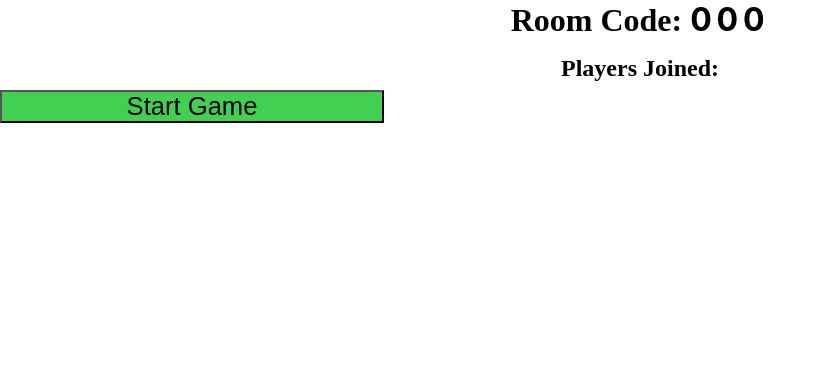
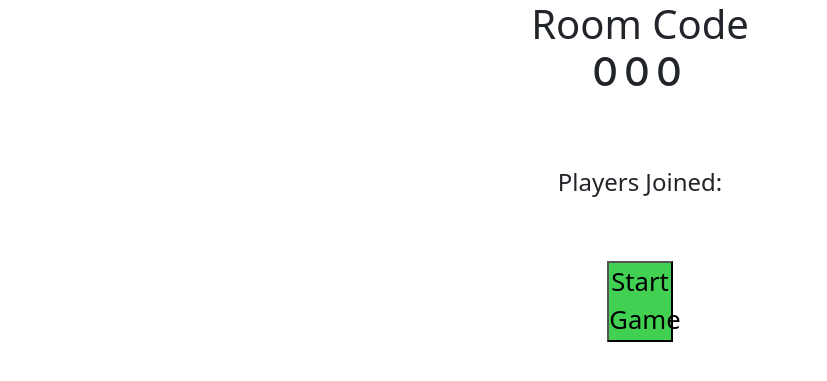
Before and after one commit to prawny1103/cits3403-project, a Flask app: page /game/000 in a window 1280 px wide. Shown: the top 381 px of the page, without its empty margins (0-827 px from the left). Run offline with Flask 3, Linux system fonts and the light colour scheme; a user stored in the database is signed in; tables that the repository leaves empty hold one stand-in row (values such as "Sample post"); some libraries are stand-ins or nearby versions.

Commit message:
add styling for game page, and modified JS to reflect changes

```diff
--- a/app/templates/game.html
+++ b/app/templates/game.html
@@ -5,33 +5,43 @@
         <meta name="viewport" content="width=device-width, initial-scale=1.0">
         <title>Agile Quiz</title>
         <link rel="stylesheet" href="{{ url_for('static', filename='css/styles.css') }}">
+        <link rel="preconnect" href="https://fonts.gstatic.com" crossorigin>
+        <link rel="preconnect" href="https://fonts.googleapis.com">
+        <link href="https://fonts.googleapis.com/css2?family=Roboto:ital,wght@0,100..900;1,100..900&display=swap" rel="stylesheet">
+        <link href="https://cdn.jsdelivr.net/npm/bootstrap@5.3.0/dist/css/bootstrap.min.css" rel="stylesheet">
 </head>
     <body>
+        <main id="game-page" class="d-flex justify-content-center align-items-center">
                 <!-- Game Lobby -->
                 <div id="lobby-screen" class="screen active">
-            <h1 id="room-code-display">Room Code: <span id="display-code">{{ room_code }}</span></h1>
+                    <div class="game-lobby-container d-flex flex-column justify-content-center align-items-center">
+                        <h1 id="room-code-display" class="m-0"> Room Code </h1>
+                        <h1 id="display-code" class="m-0">{{ room_code }}</h1>
 
-            <h3 class="players-label">Players Joined:</h3>
-            <ul id="player-list">
+                        <div class="players-container d-flex flex-column justify-content-center align-items-center mt-5">
+                            <h3 class="players-label mt-4">Players Joined:</h3>
+                            <ul id="player-list" class="mb-4">
 
                             </ul>
 
+                        </div>
                         {% if is_host %}
-            <button id="start-game" onclick="startGame()">Start Game</button>
+                        <button id="start-game" class="mt-4" onclick="startGame()">Start Game</button>
                         {% else %}
                         <p class="waiting-msg">Waiting for host to start the game...</p>
                         {% endif %}
+                    </div>
                 </div>
 
                 <!-- Countdown Screen -->
                 <div id="countdown-screen" class="screen">
                     <div id="countdown-number">3</div>
-            <div id="countdown-label">Get Ready!</div>
+                    <div id="countdown-label">Get Ready</div>
                 </div>
 
                 <!-- Question Screen -->
                 <div id="question-screen" class="screen">
-            <div class="card">
+                    <div class="question-screen-container">
                         <div class="q-meta">
                             <span id="q-progress" class="q-progress">
                                 Q 1 / 10
@@ -41,31 +51,82 @@
                         <div class="timer-wrap">
                             <div id="timer-bar"></div>
                         </div>
-                <p id="question-text"></p>
-                <div class="choices-grid" id="choices-grid"></div>
-                <div id="feedback-bar"></div>
+                        <p id="question-text">  </p>
+                        <div class="choices-grid" id="choices-grid">
+                            <!-- for testing
+                           <button>test button</button>
+                           <button>test button</button>
+                           <button>test button</button>
+                           <button>test button</button> -->
+                        </div>
+                        <div id="feedback-bar" class="mt-3"> </div>
                     </div>
                 </div>
 
                 <!-- Between-question show scores -->
                 <div id="scores-screen" class="screen">
-            <div class="card">
+                    <div class="scores-screen-container">
                         <h2>Current Scores</h2>
-                <div id="scores-list"></div>
+                        <div id="scores-list" class="d-flex flex-column justify-content-start align-items-center mt-4 pt-3">
+                            <!-- testing -->
+                            <!-- <div class="score-row gold">
+                                <div>
+                                    <span class="score-rank">1.</span>
+                                    <span class="score-name">Darrell</span>
+                                </div>
+                                <span class="score-pts">7979</span>
+                            </div>
+                            <div class="score-row silver">
+                                <div>
+                                    <span class="score-rank">1.</span>
+                                    <span class="score-name">Darrell</span>
+                                </div>
+                                <span class="score-pts">7979</span>
+                            </div>
+                            <div class="score-row bronze">
+                                <div>
+                                    <span class="score-rank">1.</span>
+                                    <span class="score-name">Darrell</span>
+                                </div>
+                                <span class="score-pts">7979</span>
+                            </div>
+                            <div class="score-row">
+                                <div>
+                                    <span class="score-rank">1.</span>
+                                    <span class="score-name">Darrell</span>
+                                </div>
+                                <span class="score-pts">7979</span>
+                            </div>
+                            <div class="score-row">
+                                <div>
+                                    <span class="score-rank">1.</span>
+                                    <span class="score-name">Darrell</span>
+                                </div>
+                                <span class="score-pts">7979</span>
+                            </div> -->
+                            <!-- testing end -->
+                        </div>
                     </div>
                 </div>
 
                 <!-- Game Over Screen -->
                 <div id="gameover-screen" class="screen">
-            <h1>Game Over!</h1>
-            <p class="subtitle">Final Standings</p>
-            <div id="final-scores" class="card"></div>
-            <a href="/" class="btn">Return to Home</a>
+                    <div class="gameover-container">
+                        <h1>GAME OVER</h1>
+                        <p class="subtitle mt-3">Final Standings</p>
+                        <div class="gameover-standings-container d-flex flex-column justify-content-start align-items-center">
+                            <div id="final-scores" class="d-flex flex-column justify-content-start align-items-center pt-3">
+
+                            </div>
+                        </div>
+                        <a href="/" class="btn mt-4">Return to Home</a>
+                    </div>
                 </div>
 
                 <!-- Error toast -->
                 <div id="toast"></div>
 
+        </main>
         <script src="https://cdn.socket.io/4.0.0/socket.io.min.js"></script>
         <script>
             const socket = io();
@@ -139,9 +200,11 @@
                 container.innerHTML = sorted.length === 0
                     ? '<p style="color:var(--muted);text-align:center">No scores yet</p>'
                     : sorted.map(([name, pts], i) => `
-                        <div class="score-row" style="animation-delay:${i * 60}ms">
-                            <span class="score-rank ${medals[i] || ''}">${i + 1}</span>
+                        <div class="score-row ${medals[i] || ''}" style="animation-delay:${i * 60}ms">
+                            <div>
+                                <span class="score-rank ${medals[i] || ''}">${i + 1}.</span>
                                 <span class="score-name">${name}</span>
+                            </div>
                             <span class="score-pts">${pts.toLocaleString()}</span>
                         </div>`).join('');
             }
@@ -185,7 +248,7 @@
                     const btn = document.createElement('button');
                     btn.className = 'choice-btn';
                     btn.dataset.key = key;
-                    btn.innerHTML = `<span class="label">${key}</span><span>${val}</span>`;
+                    btn.innerHTML = `<span class="label">${key}. </span><span>${val}</span>`;
                     btn.onclick = () => submitChoice(key);
                     grid.appendChild(btn);
                 });
```
Lines whose indentation alone changed are shown as unchanged.
